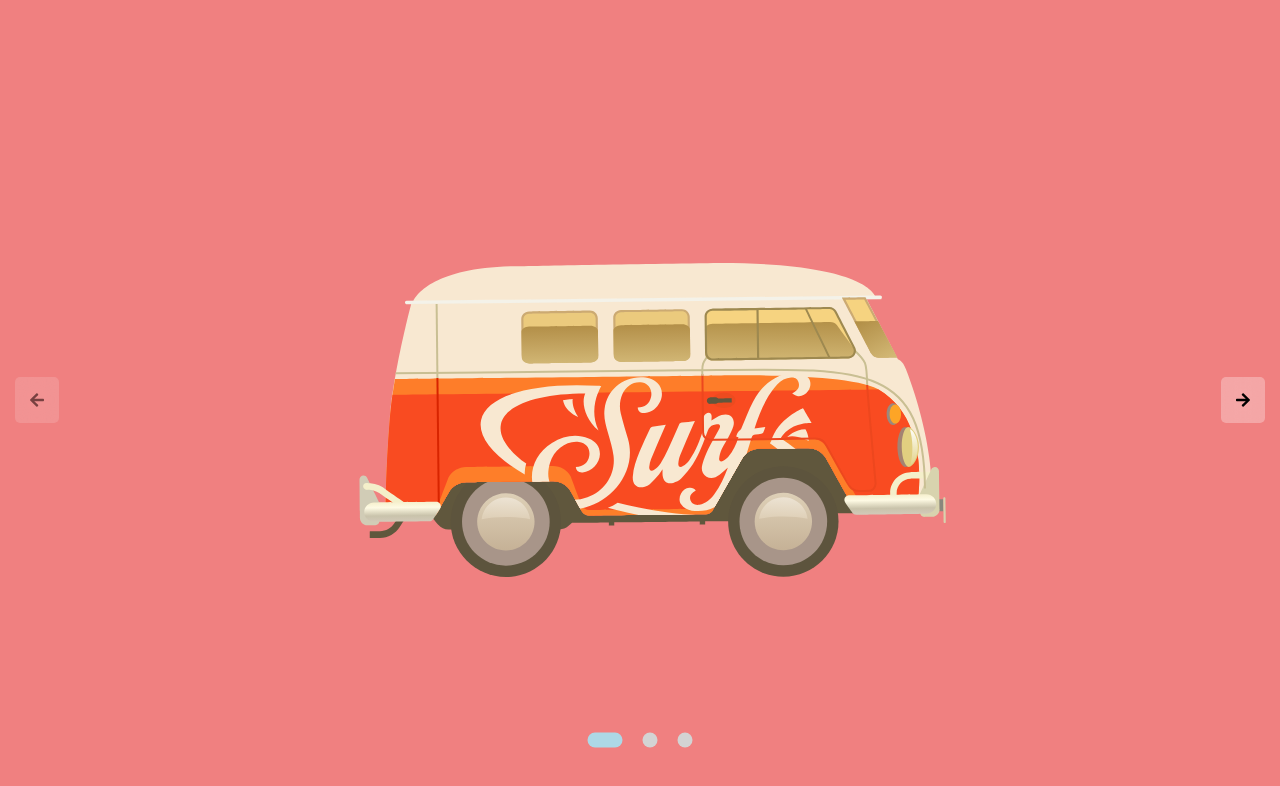
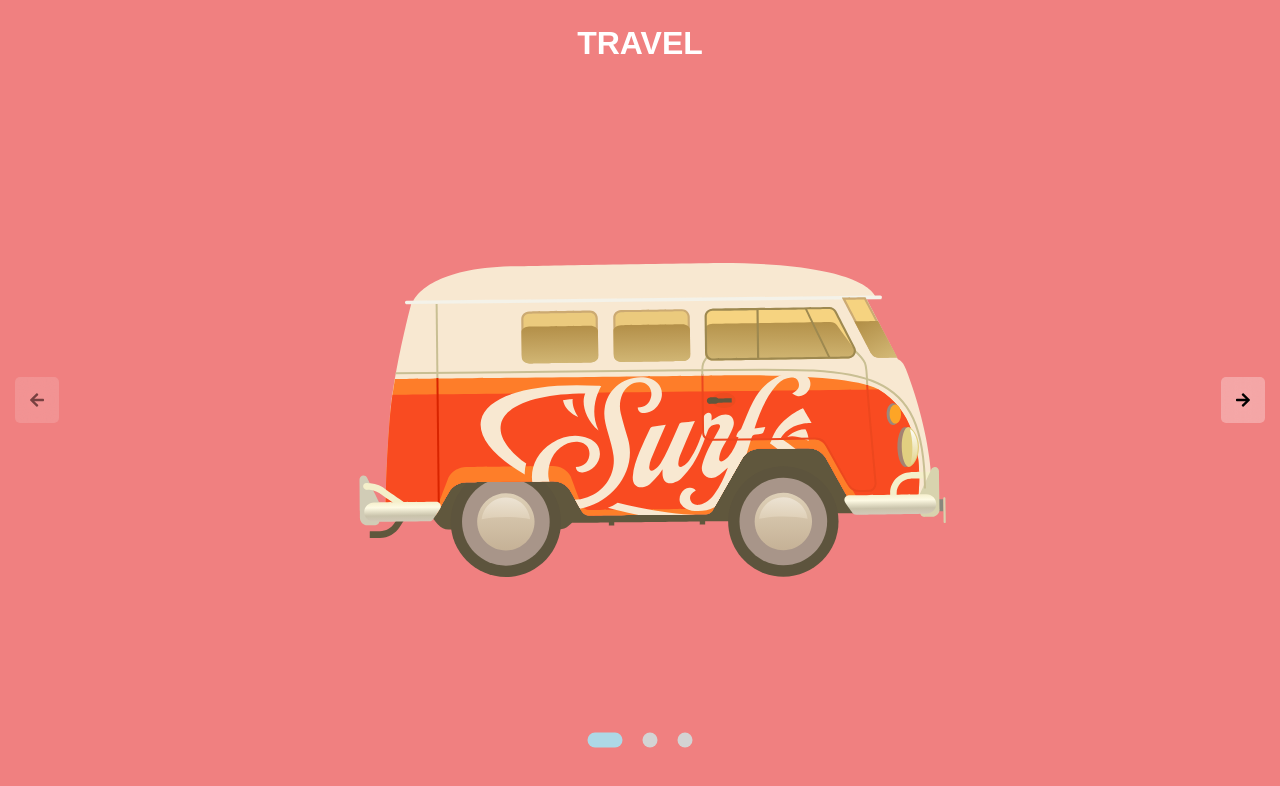
Before and after one commit to thecoorum/animation-sandbox, a React (Create React App) app: page / in a window 1280 px wide. Shown: the top 786 px of the page. Built offline with nearby package versions, Linux system fonts and the light colour scheme.

Commit message:
Added animated titles

```diff
--- a/package.json
+++ b/package.json
@@ -17,11 +17,11 @@
     "react-dom": "16.12.0",
     "react-lottie-player": "1.0.1",
     "react-scripts": "^3.4.3",
+    "react-transition-group": "^1.2.1",
     "styled-components": "5.1.1"
   },
   "devDependencies": {
-    "gh-pages": "^3.1.0",
-    "typescript": "3.8.3"
+    "gh-pages": "^3.1.0"
   },
   "scripts": {
     "start": "react-scripts start",
--- a/src/App.js
+++ b/src/App.js
@@ -1,6 +1,5 @@
 // React
 import React, { useState, useEffect } from "react";
-// import "./styles.css";
 
 // Libraries
 import styled, { createGlobalStyle } from "styled-components";
@@ -8,6 +7,7 @@ import styled, { createGlobalStyle } from "styled-components";
 // Components
 import Pagination from "./components/Pagination";
 import Animation from "./components/Animation";
+import Titles from "./components/Titles";
 
 // Assets
 import animation from "./assets/van-animation.json";
@@ -25,6 +25,33 @@ const GlobalStyles = createGlobalStyle`
     height: 100vh;
 
     overflow-x: hidden;
+  }
+
+  .animation-enter {
+    opacity: 0.01;
+  }
+
+  .animation-enter.animation-enter-active {
+    opacity: 1;
+    transition: opacity 500ms ease-in;
+  }
+
+  .animation-leave {
+    opacity: 1;
+  }
+
+  .animation-leave.animation-leave-active {
+    opacity: 0.01;
+    transition: opacity 300ms ease-in;
+  }
+
+  .animation-appear {
+    opacity: 0.01;
+  }
+
+  .animation-appear.animation-appear-active {
+    opacity: 1;
+    transition: opacity .5s ease-in;
   }
 `;
 
@@ -47,6 +74,7 @@ export default function App() {
   const [segments, setSegments] = useState([0, 33]);
   const [direction, setDirection] = useState(1);
   const [play, setPlay] = useState(false);
+  const [titles, setTitles] = useState(["Travel"]);
 
   useEffect(() => {
     window.addEventListener("keydown", handleKeyPress);
@@ -58,7 +86,14 @@ export default function App() {
 
   useEffect(() => {
     handleSegmentsChange(page);
+    handleTitleChange(page);
   }, [page]);
+
+  const handleTitleChange = (title) => {
+    const titles = ["Travel", "Surf", "Rest"];
+
+    setTitles(titles.splice(0, title));
+  };
 
   const handleKeyPress = (e) => {
     e = e || window.event;
@@ -113,6 +148,7 @@ export default function App() {
   return (
     <Wrapper>
       <GlobalStyles />
+      <Titles titles={titles} />
       <Animation
         animation={animation}
         segments={segments}
--- /dev/null
+++ b/src/components/Titles.jsx
@@ -0,0 +1,44 @@
+// React
+import React from "react";
+
+// Libraries
+import styled from "styled-components";
+import { CSSTransitionGroup } from "react-transition-group";
+
+const Wrapper = styled.div`
+  position: absolute;
+
+  top: 25px;
+  left: 0;
+
+  width: 100%;
+`;
+
+const Title = styled.h1`
+  text-align: center;
+  color: #fff;
+  font-family: sans-serif;
+  text-transform: uppercase;
+`;
+
+const Titles = ({ titles }) => {
+  const renderTitle = titles.map((title) => (
+    <Title key={`title_${title}`}>{title}</Title>
+  ));
+
+  return (
+    <Wrapper>
+      <CSSTransitionGroup
+        transitionName="animation"
+        transitionAppear={true}
+        transitionAppearTimeout={500}
+        transitionEnterTimeout={500}
+        transitionLeaveTimeout={500}
+      >
+        {renderTitle}
+      </CSSTransitionGroup>
+    </Wrapper>
+  );
+};
+
+export default Titles;
```
Also changed, not shown: 1 other file (tests, documents, lock files or other folders).
